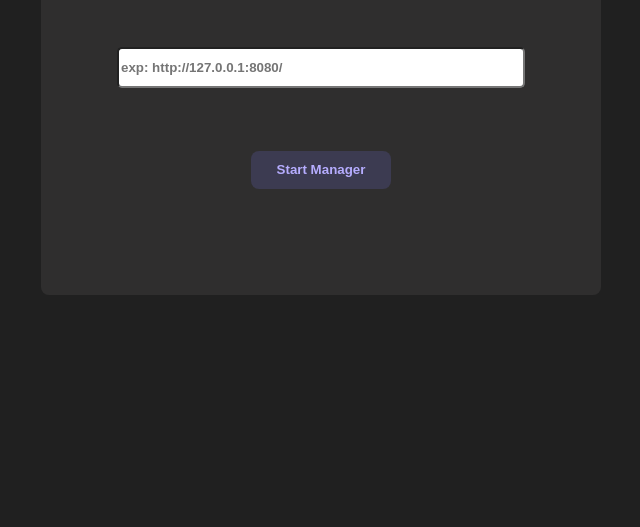
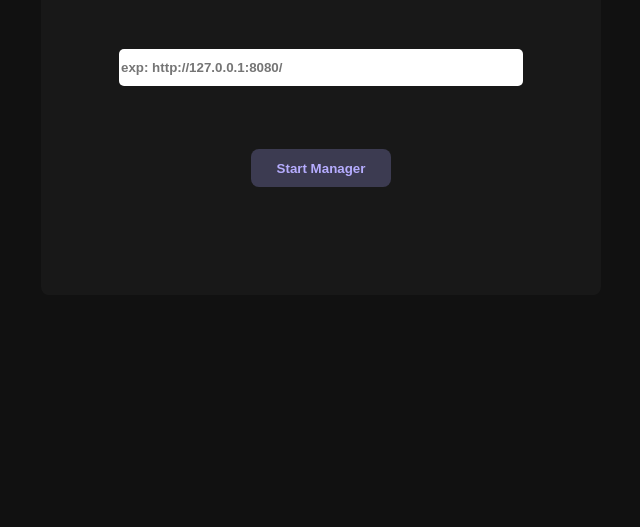
Before and after one commit to meel-hd/Flamenco-Desktop, an Electron app: page renderer/index.html in a window 800 px wide. Shown: the part 273-800 px from the top of the page, without its empty margins (79-719 px from the left). Drawn offline with Linux system fonts and the light colour scheme.

Commit message:
Reduce repo size

```diff
--- a/renderer/renderer.css
+++ b/renderer/renderer.css
@@ -1,5 +1,5 @@
 body {
-    background-color: #202020;
+    background-color: #111;
     display: flex;
     justify-content: center;
     align-items: center;
@@ -15,7 +15,7 @@ body {
     min-height: 250px;
     height: 50vh;
     margin-top: 20vh;
-    background-color: #2f2e2e;
+    background-color: #2f2e2e44;
     flex-direction: column;
     display: flex;
     justify-content: space-around;
@@ -29,6 +29,7 @@ body {
     height: 35px;
     border-radius: 5px;
     font-weight: bold;
+    border: none;
     caret-color: #b6adff;
 }
 
```
Also changed, not shown: dist/.icon-ico/icon.ico (deleted), dist/builder-debug.yml (deleted), dist/builder-effective-config.yaml (deleted), 2 other files.
